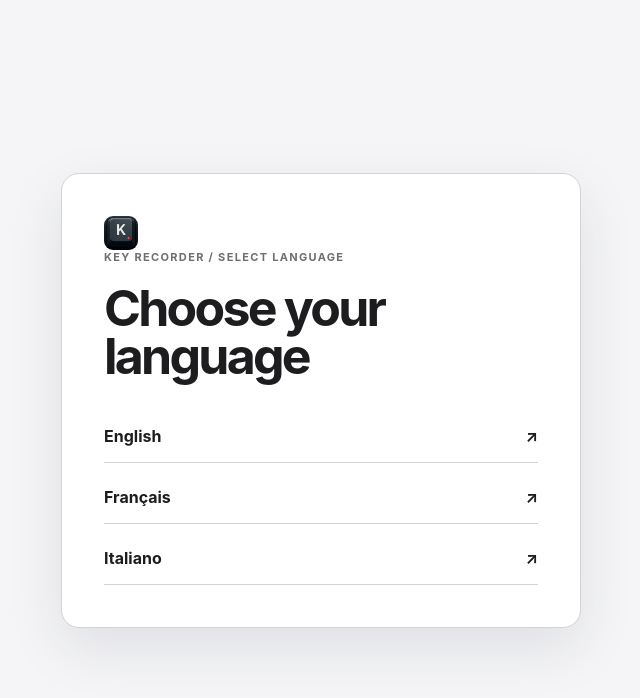
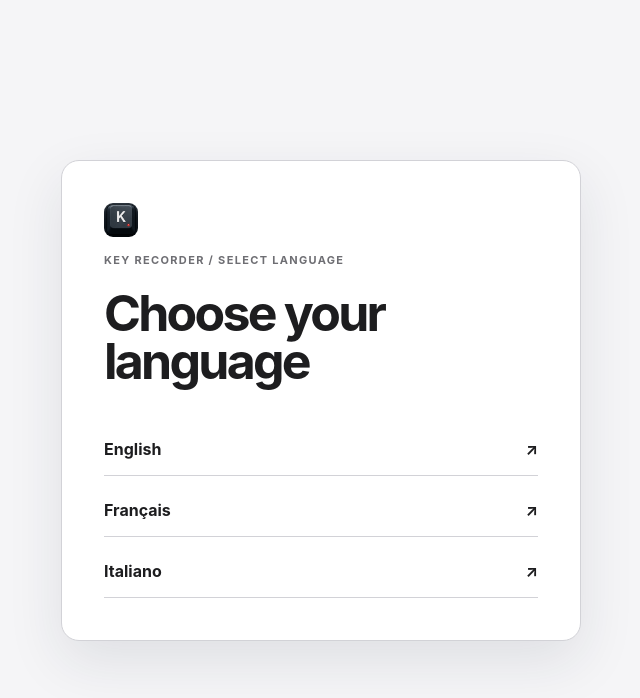
Before and after one commit to romainfrezier/key-recorder, a React (Vite) app in the folder website/: page / in a window 1280 px wide. Shown: the top 698 px of the page, without its empty margins (319-959 px from the left). Built offline with nearby package versions, Linux system fonts and the light colour scheme.

Commit message:
fix(website): refine language landing spacing
Adjust the language selector spacing below the app logo and around the title.

```diff
--- a/website/src/App.css
+++ b/website/src/App.css
@@ -97,7 +97,9 @@ h2 { max-width: 520px; margin-bottom: 0; font-size: clamp(34px, 4vw, 52px); line
 .info-button { margin-top: 35px; }
 .language-landing { display: grid; min-height: 100vh; place-items: center; padding: 24px; }
 .landing-card { width: min(520px, 100%); padding: 42px; border: 1px solid var(--line); border-radius: 18px; background: #fff; box-shadow: 0 20px 55px rgb(31 43 58 / 10%); }
-.landing-card h1 { margin: 20px 0 30px; font-size: 50px; }
+.landing-card > .brand-mark { margin-bottom: 16px; }
+.landing-card .eyebrow { margin-bottom: 22px; }
+.landing-card h1 { margin: 0 0 38px; font-size: 50px; }
 .landing-options { display: grid; gap: 8px; }
 .landing-options button { display: flex; justify-content: space-between; width: 100%; padding: 16px 0; border: 0; border-bottom: 1px solid var(--line); background: transparent; color: var(--ink); font: inherit; font-weight: 700; text-align: left; cursor: pointer; }
 .landing-options button:hover { color: var(--red); }
```
